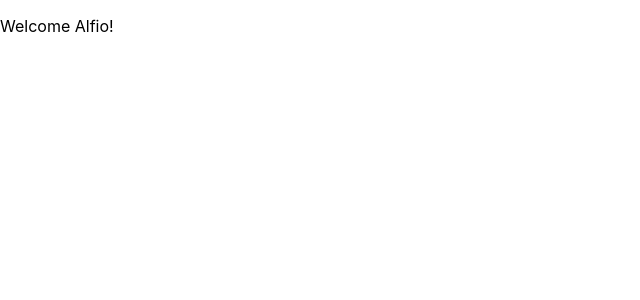
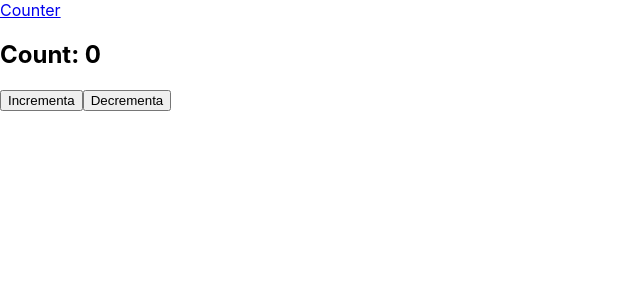
Before and after one commit to PuglisiAlfio/ReactJS, a React (Create React App) app in the folder esercizio-1/first-project/: page /counter in a window 1280 px wide. Shown: the top 300 px of the page, without its empty margins (0-640 px from the left). Built offline with nearby package versions, Linux system fonts and the light colour scheme.

Commit message:
React Router - Add the `/counter` path

```diff
--- a/esercizio-1/first-project/package.json
+++ b/esercizio-1/first-project/package.json
@@ -8,6 +8,7 @@
     "@testing-library/user-event": "^13.5.0",
     "react": "^18.2.0",
     "react-dom": "^18.2.0",
+    "react-router-dom": "^6.11.2",
     "react-scripts": "5.0.1",
     "web-vitals": "^2.1.4"
   },
--- a/esercizio-1/first-project/src/App.js
+++ /dev/null
@@ -1,10 +0,0 @@
-import Welcome from './components/Welcome';
-import './App.css';
-
-function App() {
-  return <div>
-          <Welcome name = "Alfio"/>
-        </div>
-}
-
-export default App;
--- /dev/null
+++ b/esercizio-1/first-project/src/App.jsx
@@ -0,0 +1,14 @@
+import Counter from './components/Counter';
+import './App.css';
+import { Route, Routes, Link } from 'react-router-dom';
+
+function App() {
+  return <div>
+          <Link to="/counter">Counter</Link>
+        <Routes>
+          <Route path='/counter' element={<Counter/>} />
+        </Routes>
+        </div>
+}
+
+export default App;
--- /dev/null
+++ b/esercizio-1/first-project/src/Root.jsx
@@ -0,0 +1,13 @@
+import { BrowserRouter } from "react-router-dom";
+import App from "./App";
+
+
+function Root() {
+    return <>
+            <BrowserRouter>
+                <App/>
+            </BrowserRouter>
+            </>
+
+}
+export default Root;
--- /dev/null
+++ b/esercizio-1/first-project/src/components/Counter.jsx
@@ -0,0 +1,25 @@
+import { useState } from "react"
+
+
+function Counter() {
+
+    const [counter, setCount] = useState(0);
+
+    const increase = () => {
+        setCount(count => count + 1)
+    }
+
+    const decrease = () => {
+        if (counter > 0) {
+            setCount(count => count - 1);
+        }
+      };
+
+    return <>
+            <h2>Count: {counter}</h2>
+            <button onClick={increase}>Incrementa</button>
+            <button onClick={decrease}>Decrementa</button>
+            </>
+}
+
+export default Counter
--- a/esercizio-1/first-project/src/components/Welcome.js
+++ /dev/null
@@ -1,5 +0,0 @@
-function Welcome(props){
-    return <p>Welcome {props.name}!</p>
-}
-
-export default Welcome
--- a/esercizio-1/first-project/src/index.js
+++ b/esercizio-1/first-project/src/index.js
@@ -1,10 +1,10 @@
 import React from 'react';
 import ReactDOM from 'react-dom/client';
 import './index.css';
-import App from './App';
+import Root from './Root';
 
 const root = ReactDOM.createRoot(document.getElementById('root'));
-root.render(<App />);
+root.render(<Root />);
 
 // If you want to start measuring performance in your app, pass a function
 // to log results (for example: reportWebVitals(console.log))
```
Also changed, not shown: 1 other file (tests, documents, lock files or other folders).
